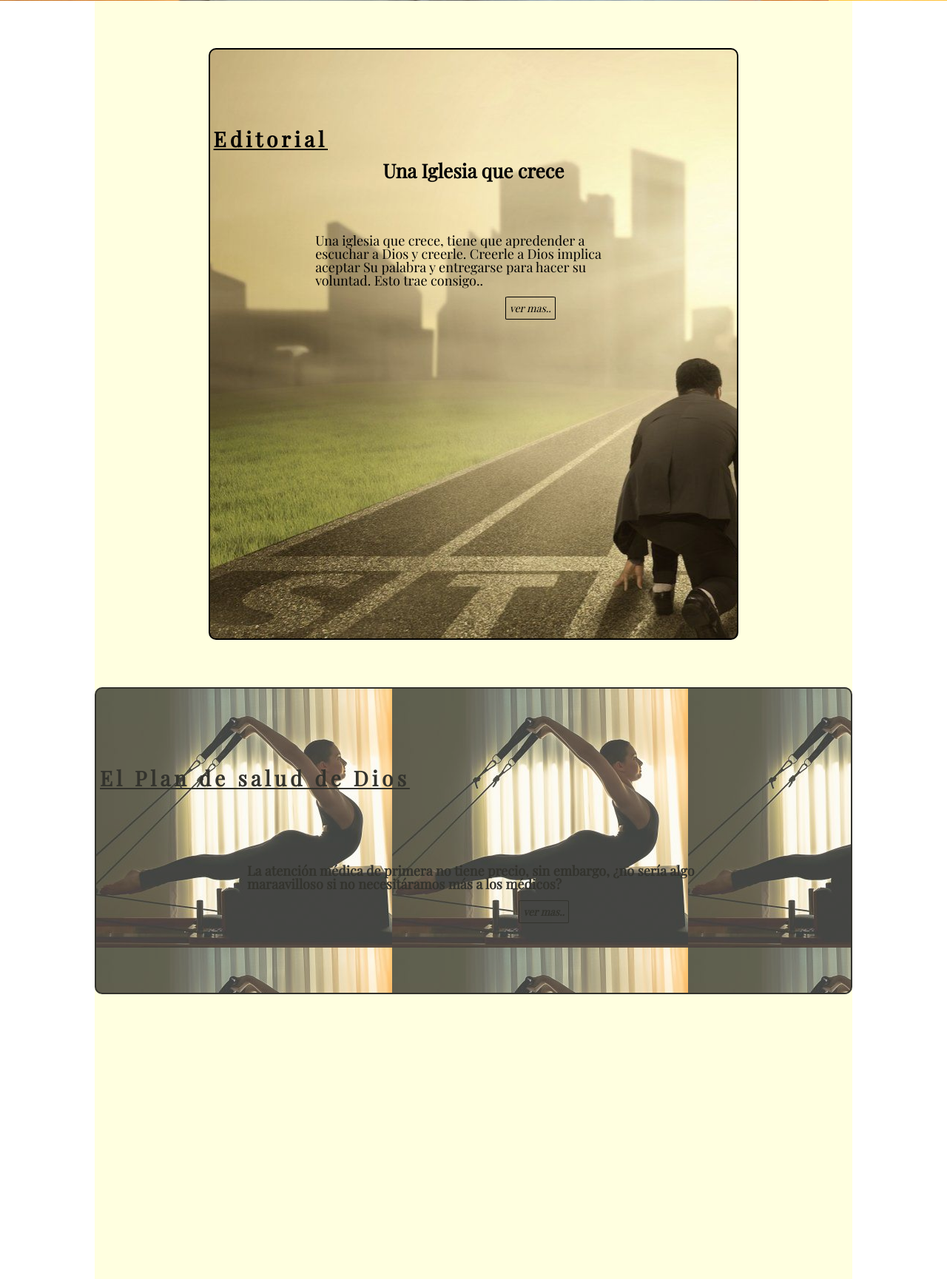
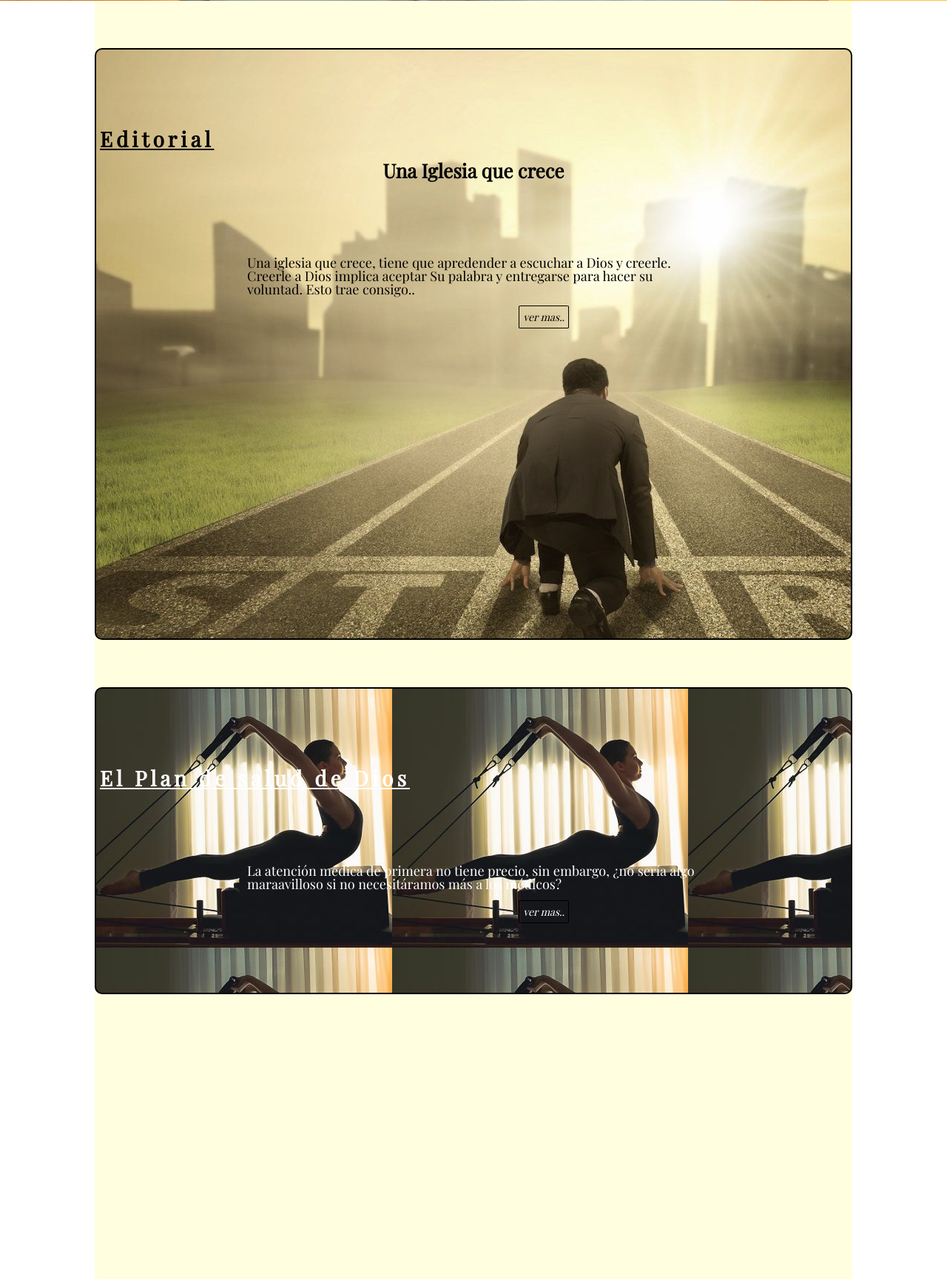
Before and after one commit to rickyMelida/panambireta, a PHP site: page / in a window 1280 px wide. Shown: the part 799-2528 px from the top of the page at 74% size. Run offline with PHP 8.4, Linux system fonts and the light colour scheme; some web fonts are replaced.

Commit message:
Se modifican estilos

```diff
--- a/css/contenidos.css
+++ b/css/contenidos.css
@@ -15,21 +15,20 @@
   border: solid 2px #000;
   border-radius: 10px;
   font-family: 'Playfair Display', serif;
-  margin: 0 15% ;
+  margin: 0 ;
   height: 100%;
   padding: 10% 0;
 }
 
 .cont_info{
   background-image: url("../imagenes/salud.jpg");
-  filter: opacity(.8);
+  color: #fff;
   border: solid 2px #000;
   border-radius: 10px;
   font-family: 'Playfair Display', serif;
   /*margin: 15%;*/
   height: auto;
   padding-top: 10% ;
-  font-weight: bold;
 }
 
 #redes_soc {
```
